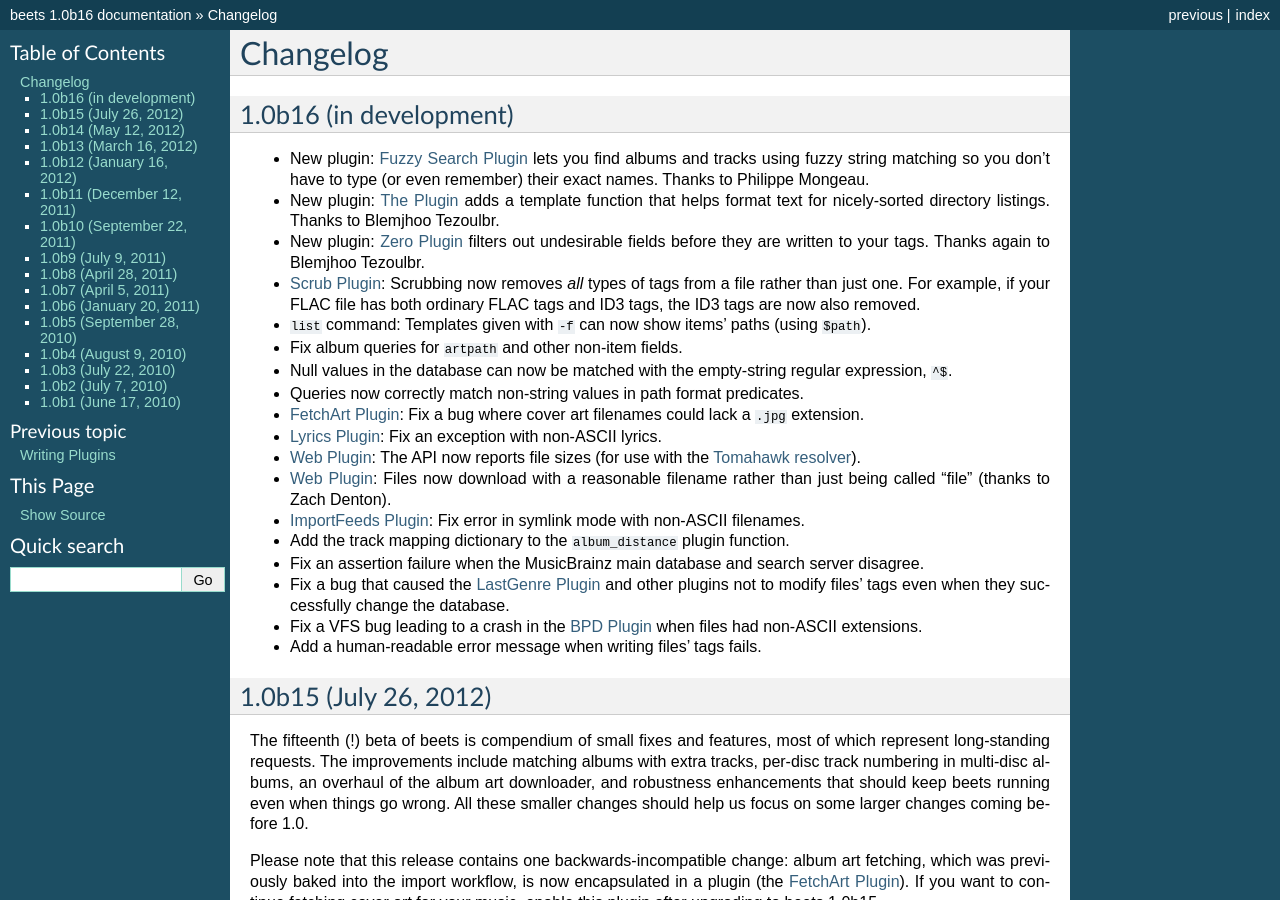
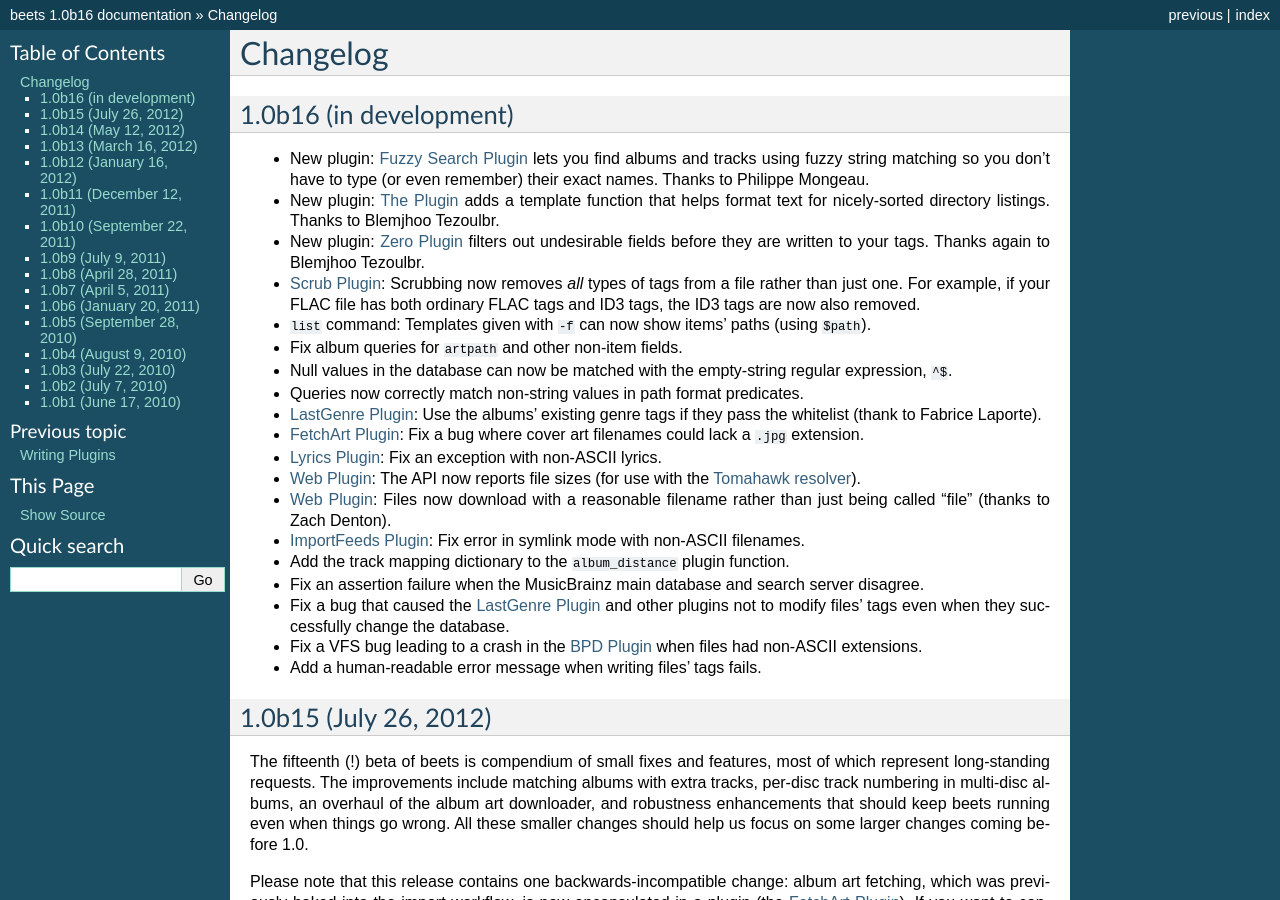
Before and after one commit to google-code-export/beets, a Sphinx documentation site: the page built from docs/changelog.rst, in a window 1280 px wide and 900 px high. Built offline with Sphinx 7.4.7, drawn with Linux system fonts in a browser that asks for light colours.

Commit message:
changelog note about @KraYmer's lastgenre feature

```diff
--- a/docs/changelog.rst
+++ b/docs/changelog.rst
@@ -20,6 +20,8 @@
 * Null values in the database can now be matched with the empty-string regular
   expression, ``^$``.
 * Queries now correctly match non-string values in path format predicates.
+* :doc:`/plugins/lastgenre`: Use the albums' existing genre tags if they pass
+  the whitelist (thank to Fabrice Laporte).
 * :doc:`/plugins/fetchart`: Fix a bug where cover art filenames could lack
   a ``.jpg`` extension.
 * :doc:`/plugins/lyrics`: Fix an exception with non-ASCII lyrics.
```
